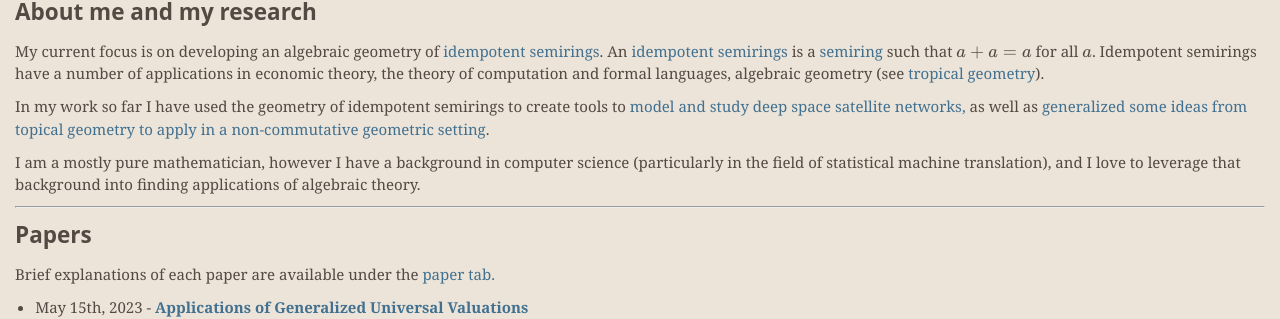
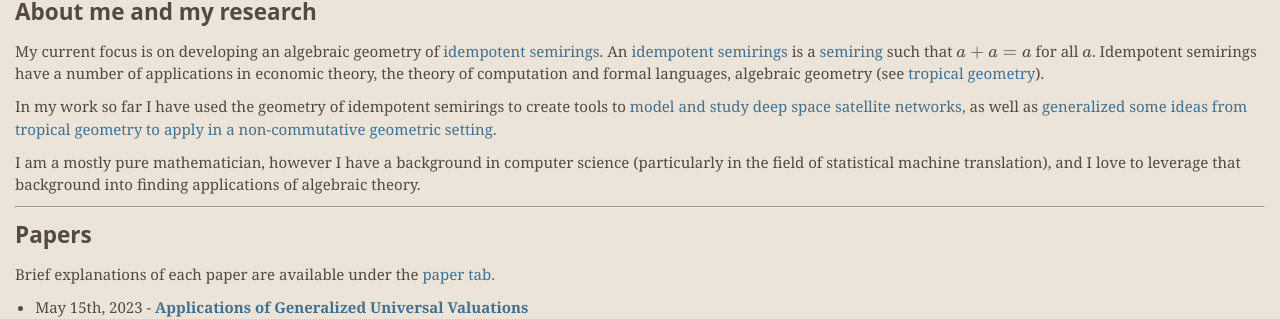
Before and after one commit to wrbernardoni/wrbernardoni.github.io, a Jekyll site: the page built from index.html, in a window 1280 px wide. Shown: the part 524-843 px from the top of the page. Built offline with Jekyll 4.4.1, drawn with Linux system fonts in a browser that asks for light colours; formulas are drawn with MathJax 3.

Commit message:
Spelling error on index

```diff
--- a/index.html
+++ b/index.html
@@ -25,7 +25,7 @@ PhD Candidate at <a href="https://mathstats.case.edu/student/william-bernardoni/
 </p>
 
 <p>
-	In my work so far I have used the geometry of idempotent semirings to create tools to <a href="/2023/11/01/AlgebraicContactGraph.html">model and study deep space satellite networks,</a> as well as <a href="https://arxiv.org/abs/2305.08697">generalized some ideas from topical geometry to apply in a non-commutative geometric setting</a>.
+	In my work so far I have used the geometry of idempotent semirings to create tools to <a href="/2023/11/01/AlgebraicContactGraph.html">model and study deep space satellite networks,</a> as well as <a href="https://arxiv.org/abs/2305.08697">generalized some ideas from tropical geometry to apply in a non-commutative geometric setting</a>.
 </p>
 
 <p>
```
